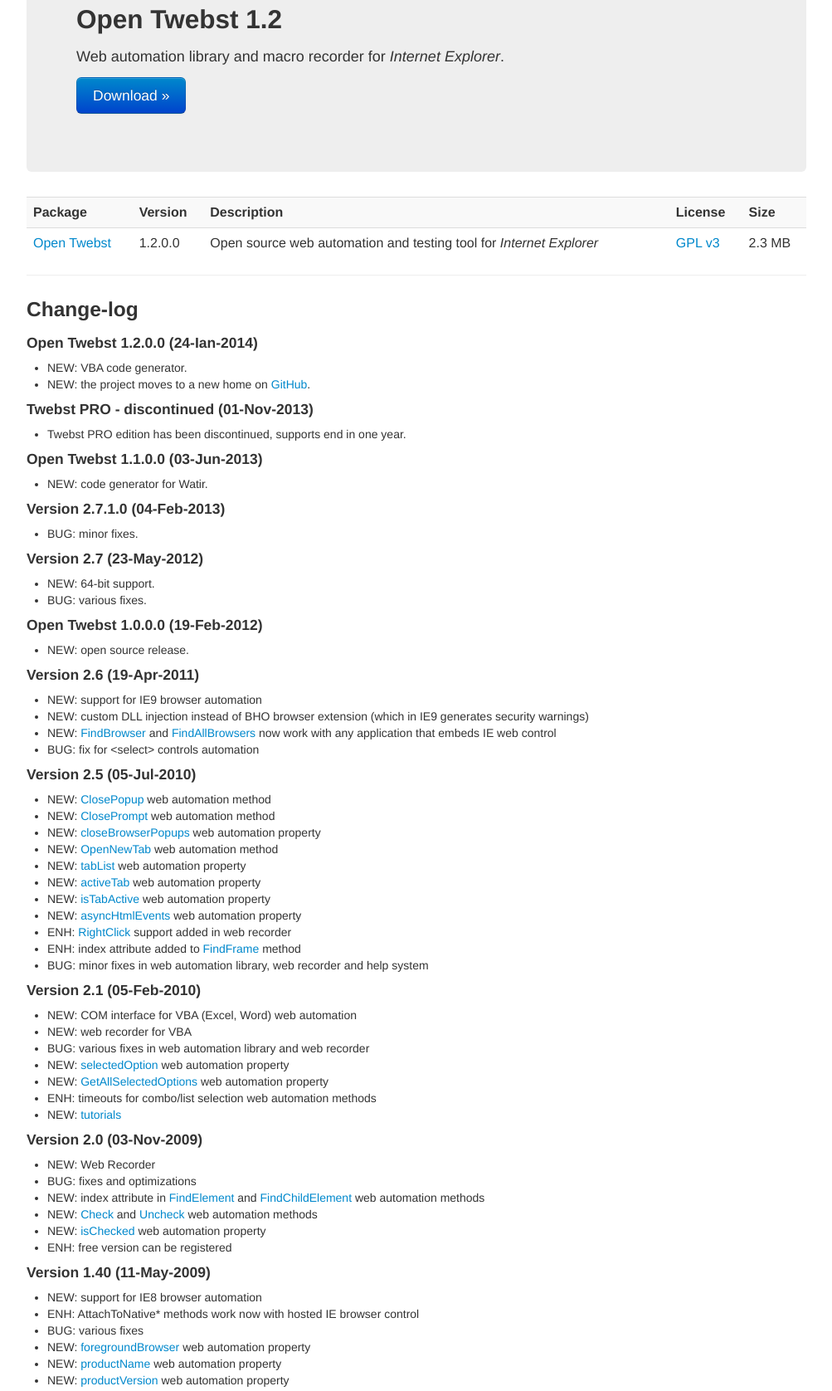
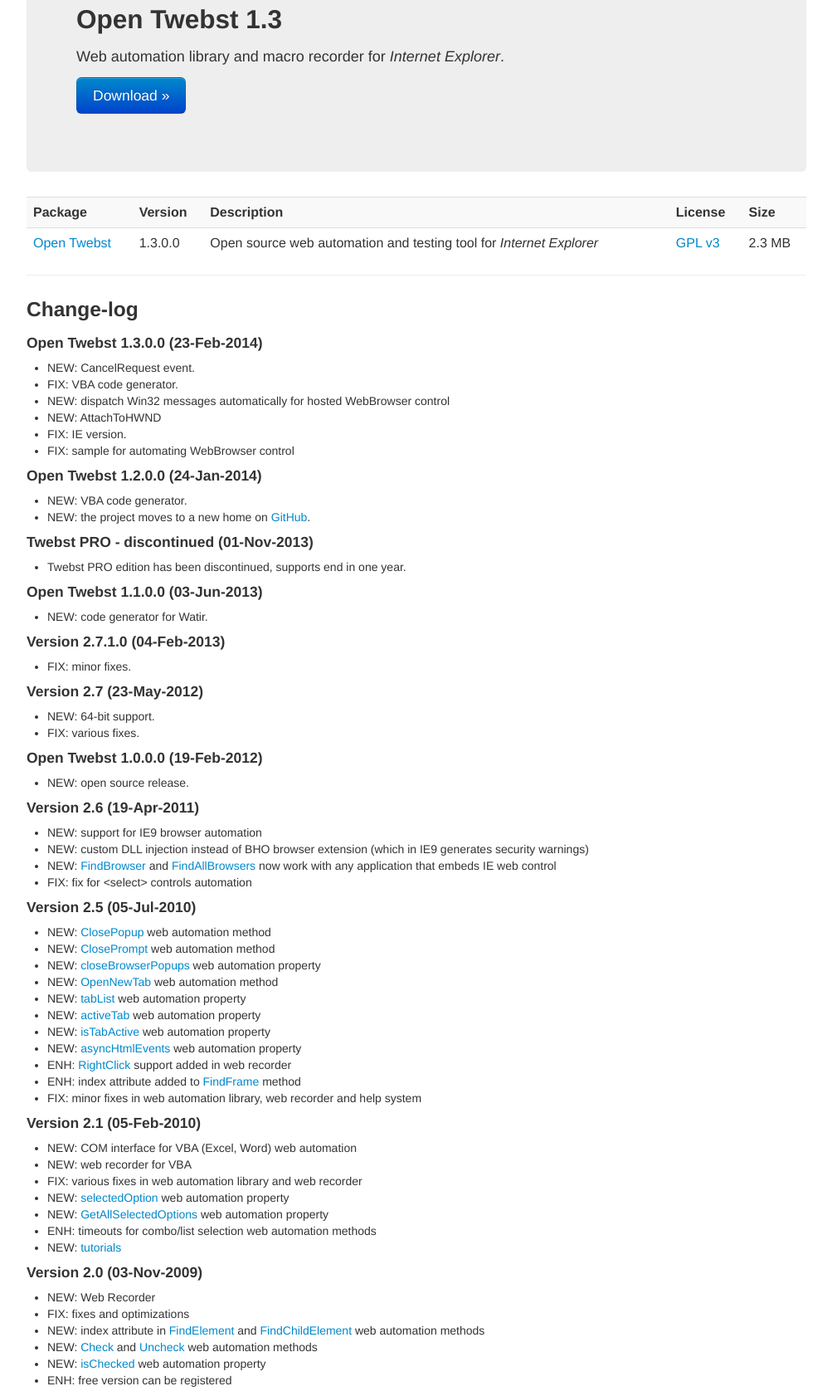
Before and after one commit to codecentrix/codecentrix.github.io, a plain HTML site: page download.html in a window 1280 px wide. Shown: the part 127-1803 px from the top of the page at 83% size, without its empty margins (138-1141 px from the left). Drawn offline with Linux system fonts and the light colour scheme.

Commit message:
release 1.3

```diff
--- a/doc/opentwbstupd.xml
+++ b/doc/opentwbstupd.xml
@@ -1 +1 @@
-<update url="http://open-twebst.codecentrix.com/downloads" ver="1.2.0.0" />
+<update url="http://open-twebst.codecentrix.com/downloads" ver="1.3.0.0" />
--- a/download.html
+++ b/download.html
@@ -35,7 +35,7 @@
 
 	<div class="container">
 		<div class="hero-unit">
-			<h2>Open Twebst 1.2</h2>
+			<h2>Open Twebst 1.3</h2>
 			<p>Web automation library and macro recorder for <i>Internet Explorer</i>.</p>
 			<p></p>
 			<p><a href="https://github.com/codecentrix/open-twebst/releases/" class="btn btn-primary btn-large" title="Download Twebst - Internet Explorer Automation Tool">Download &raquo;</a></p>
@@ -52,7 +52,7 @@
 
 			<tr>
 				<td><a href="https://github.com/codecentrix/open-twebst/releases/" title="Open source web automation/testing tool">Open Twebst</a></td>
-				<td>1.2.0.0</td>
+				<td>1.3.0.0</td>
 				<td>
 					Open source web automation and testing tool for <i>Internet Explorer</i>
 				</td>
@@ -62,7 +62,17 @@
 		</table>
 			<hr/>
 			<h3>Change-log</h3>
-			<h4>Open Twebst 1.2.0.0 (24-Ian-2014)</h4>
+			<h4>Open Twebst 1.3.0.0 (23-Feb-2014)</h4>
+			<ul>
+				<li>NEW: CancelRequest event.</li>
+				<li>FIX: VBA code generator.</li>
+				<li>NEW: dispatch Win32 messages automatically for hosted WebBrowser control</li>
+				<li>NEW: AttachToHWND</li>
+				<li>FIX: IE version.</li>
+				<li>FIX: sample for automating WebBrowser control</li>
+			</ul>
+
+			<h4>Open Twebst 1.2.0.0 (24-Jan-2014)</h4>
 			<ul>
 				<li>NEW: VBA code generator.</li>
 				<li>NEW: the project moves to a new home on <a href="https://github.com/codecentrix/open-twebst">GitHub</a>.</li>
@@ -80,13 +90,13 @@
 
 			<h4>Version 2.7.1.0 (04-Feb-2013)</h4>
 			<ul>
-				<li>BUG: minor fixes.</li>
+				<li>FIX: minor fixes.</li>
 			</ul>
 
 			<h4>Version 2.7 (23-May-2012)</h4>
 			<ul>
 				<li>NEW: 64-bit support.</li>
-				<li>BUG: various fixes.</li>
+				<li>FIX: various fixes.</li>
 			</ul>
 
 			<h4>Open Twebst 1.0.0.0 (19-Feb-2012)</h4>
@@ -99,7 +109,7 @@
 				<li>NEW: support for IE9 browser automation</li>
 				<li>NEW: custom DLL injection instead of BHO browser extension (which in IE9 generates security warnings)</li>
 				<li>NEW: <a href="./help/HTML/LnkFindBrowser.htm">FindBrowser</a> and <a href="./help/HTML/LnkFindAllBrowsers.htm">FindAllBrowsers</a> now work with any application that embeds IE web control</li>
-				<li>BUG: fix for &lt;select&gt; controls automation</li>
+				<li>FIX: fix for &lt;select&gt; controls automation</li>
 			</ul>
 
 			<h4>Version 2.5 (05-Jul-2010)</h4>
@@ -114,14 +124,14 @@
 				<li>NEW: <a href="./help/HTML/LnkasyncHtmlEvents.htm">asyncHtmlEvents</a> web automation property</li>
 				<li>ENH: <a href="./help/HTML/LnkRightClick.htm">RightClick</a> support added in web recorder
 				<li>ENH: index attribute added to <a href="./help/HTML/LnkFindFrame.htm">FindFrame</a> method</li>
-				<li>BUG: minor fixes in web automation library, web recorder and help system</li>
+				<li>FIX: minor fixes in web automation library, web recorder and help system</li>
 			</ul>
 
 			<h4>Version 2.1 (05-Feb-2010)</h4>
 			<ul>
 				<li>NEW: COM interface for VBA (Excel, Word) web automation</li>
 				<li>NEW: web recorder for VBA</li>
-				<li>BUG: various fixes in web automation library and web recorder</li>
+				<li>FIX: various fixes in web automation library and web recorder</li>
 				<li>NEW: <a href="./help/HTML/LnkselectedOption.htm">selectedOption</a> web automation property</li>
 				<li>NEW: <a href="./help/HTML/LnkGetAllSelectedOptions.htm">GetAllSelectedOptions</a> web automation property</li>
 				<li>ENH: timeouts for combo/list selection web automation methods</li>
@@ -131,7 +141,7 @@
 			<h4>Version 2.0 (03-Nov-2009)</h4>
 			<ul>
 				<li>NEW: Web Recorder</li>
-				<li>BUG: fixes and optimizations</li>
+				<li>FIX: fixes and optimizations</li>
 				<li>NEW: index attribute in <a href="./help/HTML/LnkFindElement.htm">FindElement</a> and <a href="./help/HTML/LnkFindChildElement.htm">FindChildElement</a> web automation methods</li>
 				<li>NEW: <a href="./help/HTML/LnkCheck.htm">Check</a> and <a href="./help/HTML/LnkUncheck.htm">Uncheck</a> web automation methods</li>
 				<li>NEW: <a href="./help/HTML/LnkisChecked.htm">isChecked</a> web automation property</li>
@@ -142,7 +152,7 @@
 			<ul>
 				<li>NEW: support for IE8 browser automation</li>
 				<li>ENH: AttachToNative* methods work now with hosted IE browser control</li>
-				<li>BUG: various fixes</li>
+				<li>FIX: various fixes</li>
 				<li>NEW: <a href="./help/HTML/LnkforegroundBrowser.htm">foregroundBrowser</a> web automation property</li>
 				<li>NEW: <a href="./help/HTML/LnkproductName.htm">productName</a> web automation property</li>
 				<li>NEW: <a href="./help/HTML/LnkproductVersion.htm">productVersion</a> web automation property</li>
--- a/twbstupd.xml
+++ b/twbstupd.xml
@@ -1 +1 @@
-<update url="http://www.codecentrix.com/download.html" ver="2.6.2.0" />
+<update url="http://www.codecentrix.com/download.html" ver="2.7.0.0" />
```
